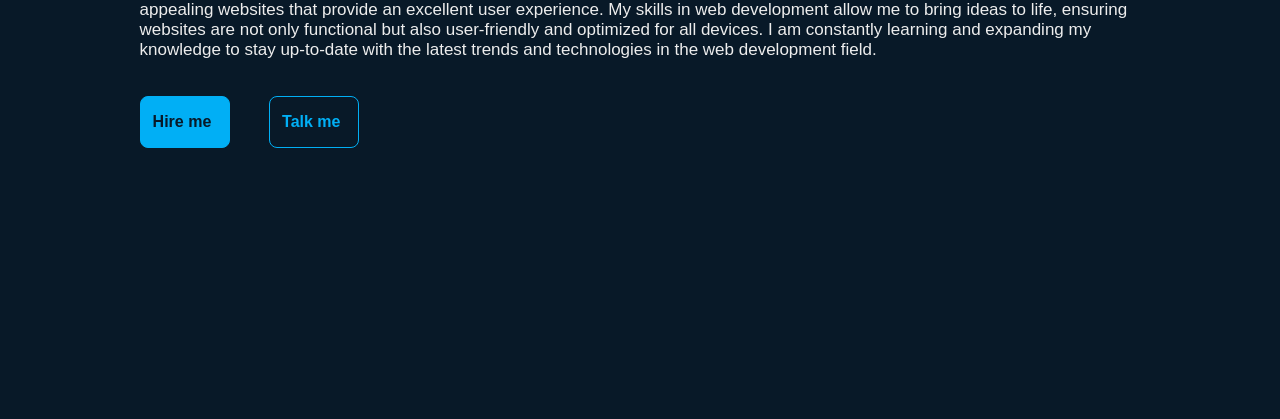
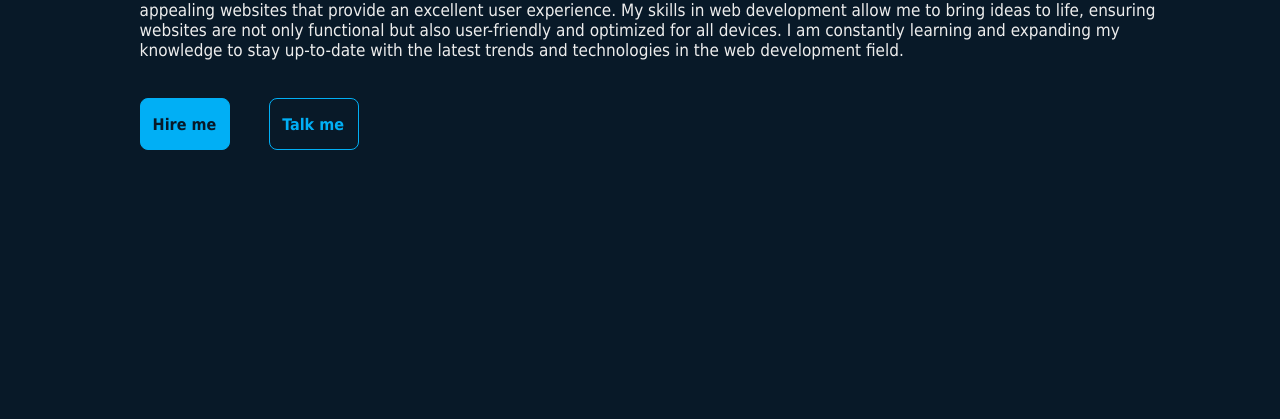
Before and after one commit to Abdullah-Shaikh139/My-Portfolio, a plain HTML site: page index.html in a window 1280 px wide. Shown: the part 375-794 px from the top of the page. Drawn offline with Linux system fonts and the light colour scheme; a web font is replaced by a local one.

Commit message:
All files modified

```diff
--- a/style.css
+++ b/style.css
@@ -5,7 +5,7 @@
 *{
     margin: 0;
     padding: 0;
-    font-family: poppins, arial;
+    font-family: poppins, tahoma;
     box-sizing: border-box;
 }
 body{
```
